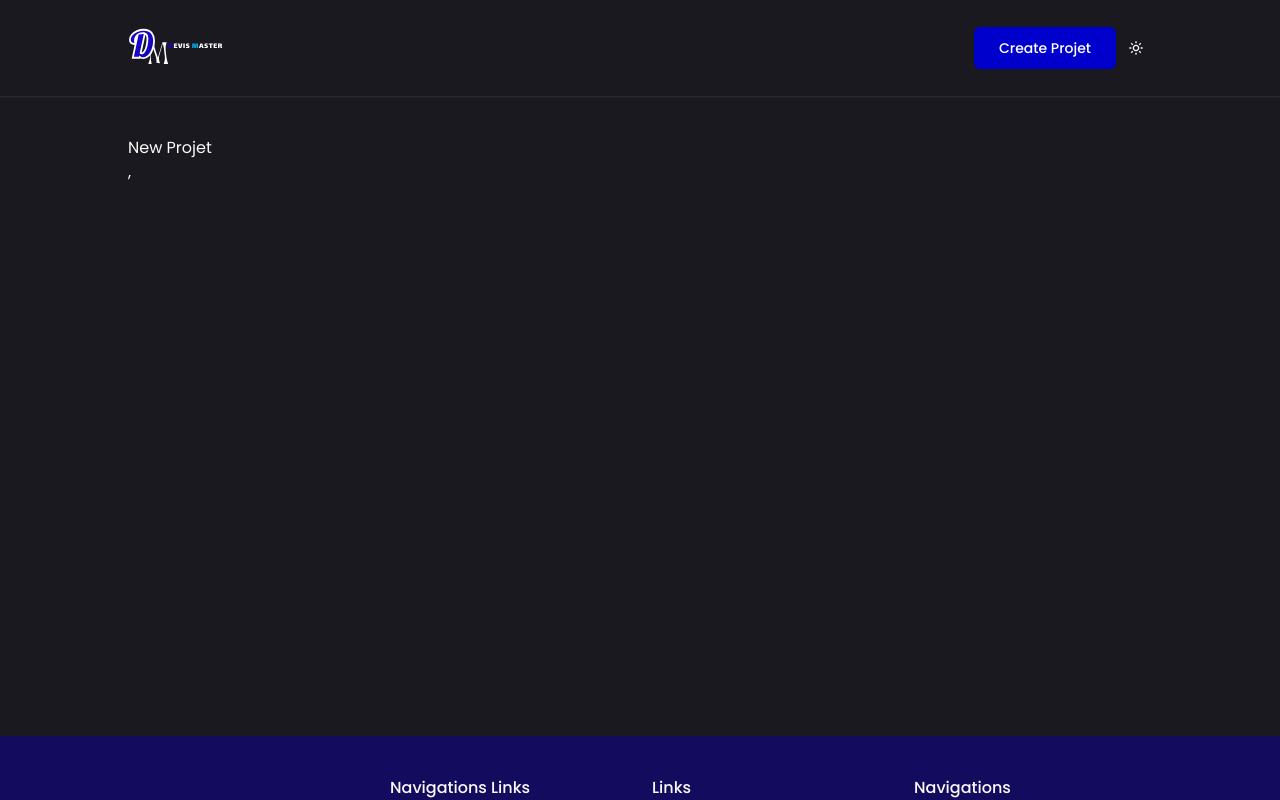
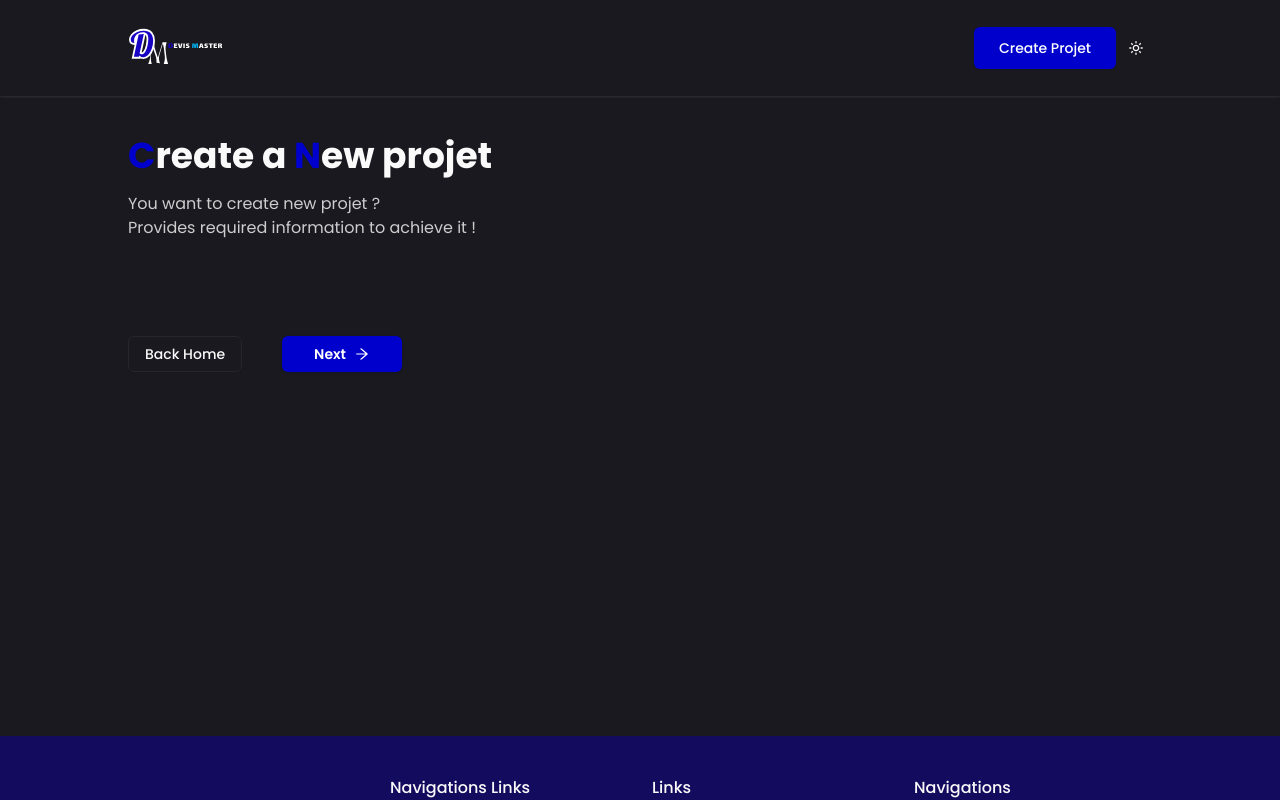
Before and after one commit to 01Barthez/quote-creator, a React (Vite) app: page /new-projet in a window 1280 px wide. Shown: the top 800 px of the page. Built offline with nearby package versions, Linux system fonts and the light colour scheme.

Commit message:
fix: Update createProjet compoment

```diff
--- a/src/pages/projet/CreateProjet.tsx
+++ b/src/pages/projet/CreateProjet.tsx
@@ -1,10 +1,50 @@
+import { AiOutlineArrowRight } from "react-icons/ai";
+import { Button } from '@/components/ui/button'
 import React from 'react'
+import { useNavigate } from 'react-router-dom'
 
 const CreateProjet: React.FC = () => {
+    const Navigate = useNavigate();
+
+    const backHome = () => {
+        Navigate('/');
+    }
+
+    const nextStep = () => {
+        console.log("submit");
+    }
+
     return (
-        <div>
-            New Projet
-        </div>
+        <section className="container">
+            <div className="flex flex-col gap-4">
+                <h1 className='text-xl md:text-2xl lg:text-4xl font-bold'>
+                    <span className="text-primary">C</span>reate a <span className="text-primary">N</span>ew projet
+                </h1>
+
+                <p className='text-foreground/80'>
+                    You want to create new projet ? <br />
+                    Provides required information to achieve it !
+                </p>
+            </div>
+
+            <div className="pt-24 flex items-center gap-10">
+                <Button
+                    variant={'outline'}
+                    className=''
+                    onClick={backHome}
+                >
+                    <span>Back&nbsp;Home</span>
+                </Button>
+
+                <Button
+                    className="px-8 font-semibold"
+                    onClick={nextStep}
+                >
+                    <span>Next</span>
+                    <AiOutlineArrowRight />
+                </Button>
+            </div>
+        </section>
     )
 }
 
--- a/src/pages/projet/DashboardProjet.tsx
+++ b/src/pages/projet/DashboardProjet.tsx
@@ -2,9 +2,9 @@ import React from 'react'
 
 const DashboardProjet: React.FC = () => {
     return (
-        <div>
+        <section className="container">
             dashboard Projet
-        </div>
+        </section>
     )
 }
 
--- a/src/pages/projet/DetailProjet.tsx
+++ b/src/pages/projet/DetailProjet.tsx
@@ -2,9 +2,9 @@ import React from 'react'
 
 const DetailProjet: React.FC = () => {
     return (
-        <div>
+        <section className="container">
             projet details
-        </div>
+        </section>
     )
 }
 
--- a/src/pages/projet/ValidateProjet.tsx
+++ b/src/pages/projet/ValidateProjet.tsx
@@ -2,9 +2,9 @@ import React from 'react'
 
 const ValidateProjet: React.FC = () => {
     return (
-        <div>
+        <section className="container">
             validate projet
-        </div>
+        </section>
     )
 }
 
--- a/src/routes/router.tsx
+++ b/src/routes/router.tsx
@@ -32,7 +32,7 @@ const Router = createBrowserRouter([
 				path: '/',
 				element: <>
 					<Navbar />
-					<div className='container py-6 md:py-10 min-h-[80vh]'>
+					<div className='py-6 md:py-10 min-h-[80vh]'>
 						<Outlet />
 					</div>
 					<Footer />
```
Also changed, not shown: src/routes/routes-projet/routeProjet.tsx (+4 -4 lines).
